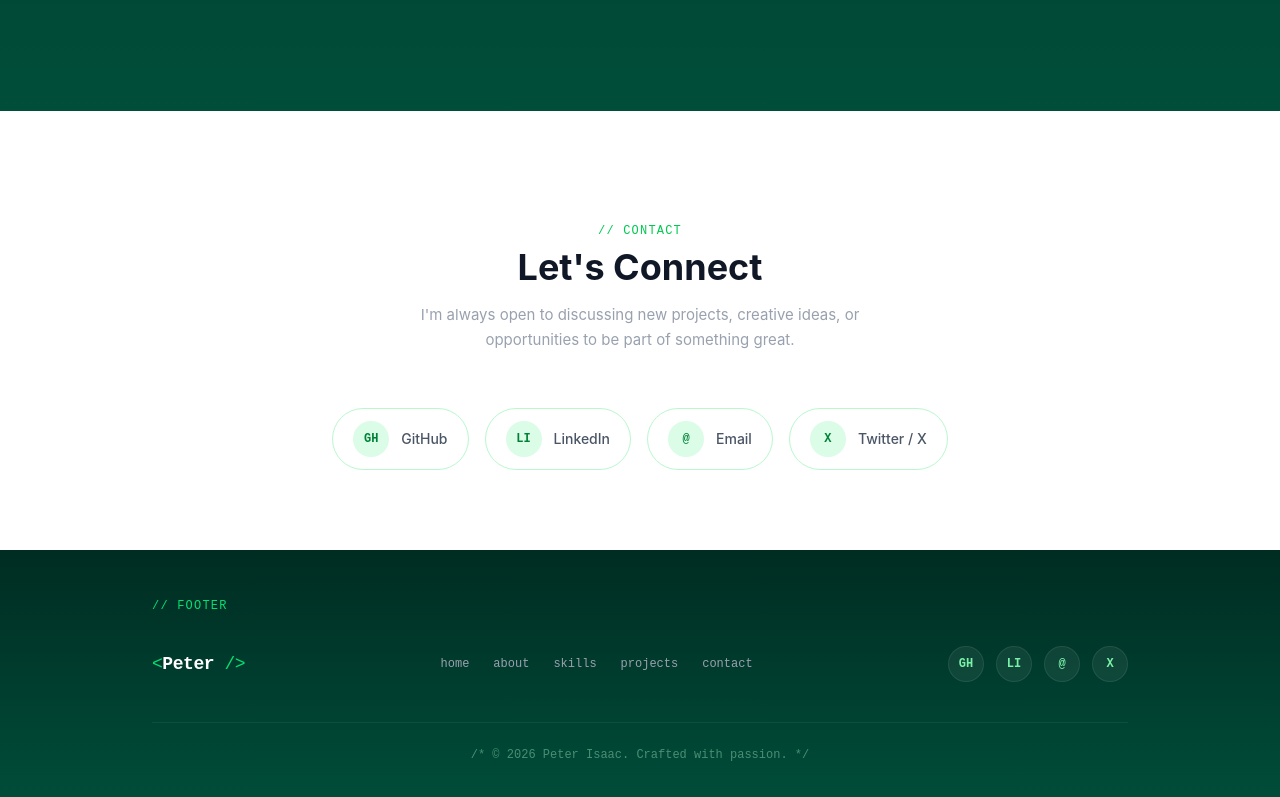
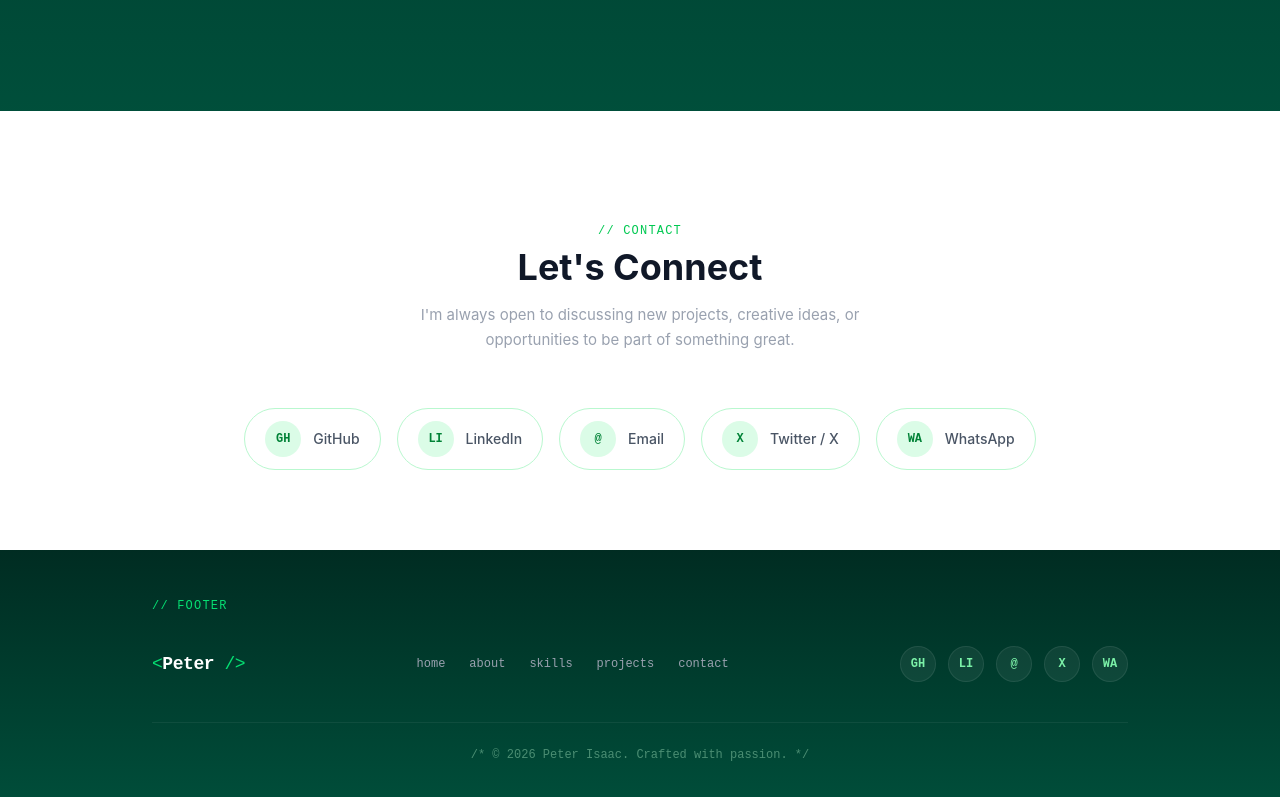
Before and after one commit to peterisaac-00/portfolio, a React (Vite) app: page / in a window 1280 px wide. Shown: the part 2852-3649 px from the top of the page. Built offline with nearby package versions, Linux system fonts and the light colour scheme.

Commit message:
Add WhatsApp to socials

```diff
--- a/src/App.tsx
+++ b/src/App.tsx
@@ -1145,6 +1145,11 @@ const socials = [
     href: "https://x.com/peterisaac_0",
     icon: "X",
   },
+  {
+    label: "WhatsApp",
+    href: "https://wa.me/201211295898?text=Hi%20Peter%2C%20I%20found%20your%20portfolio%20and%20wanted%20to%20reach%20out",
+    icon: "WA",
+  },
 ];
 
 function Contact() {
```
